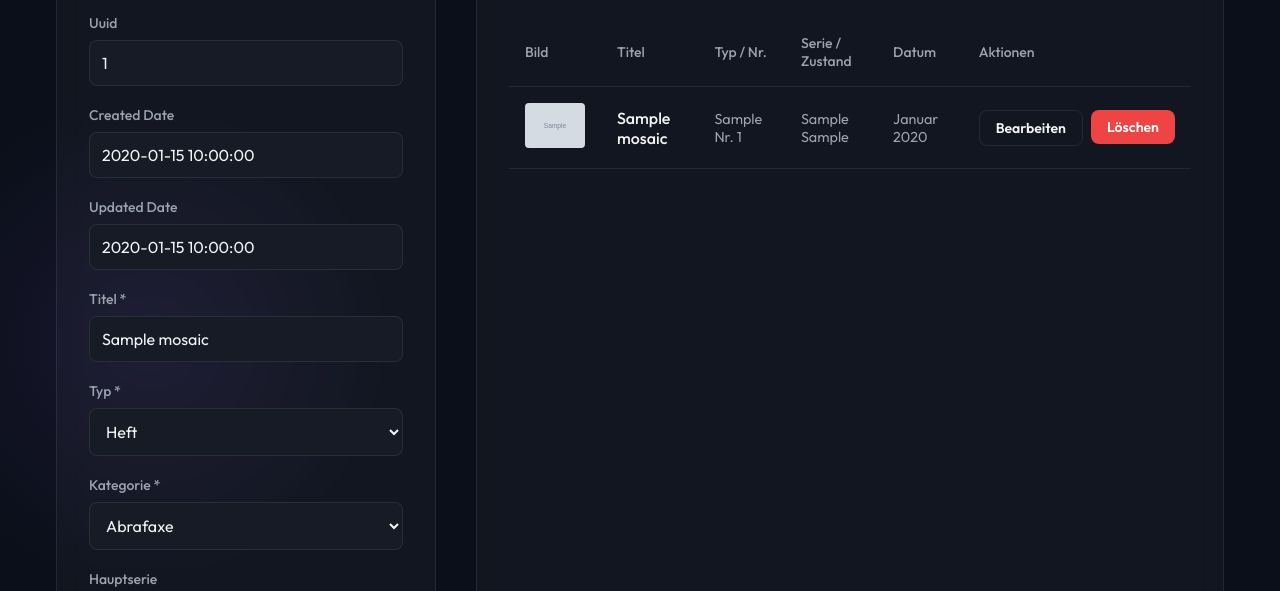
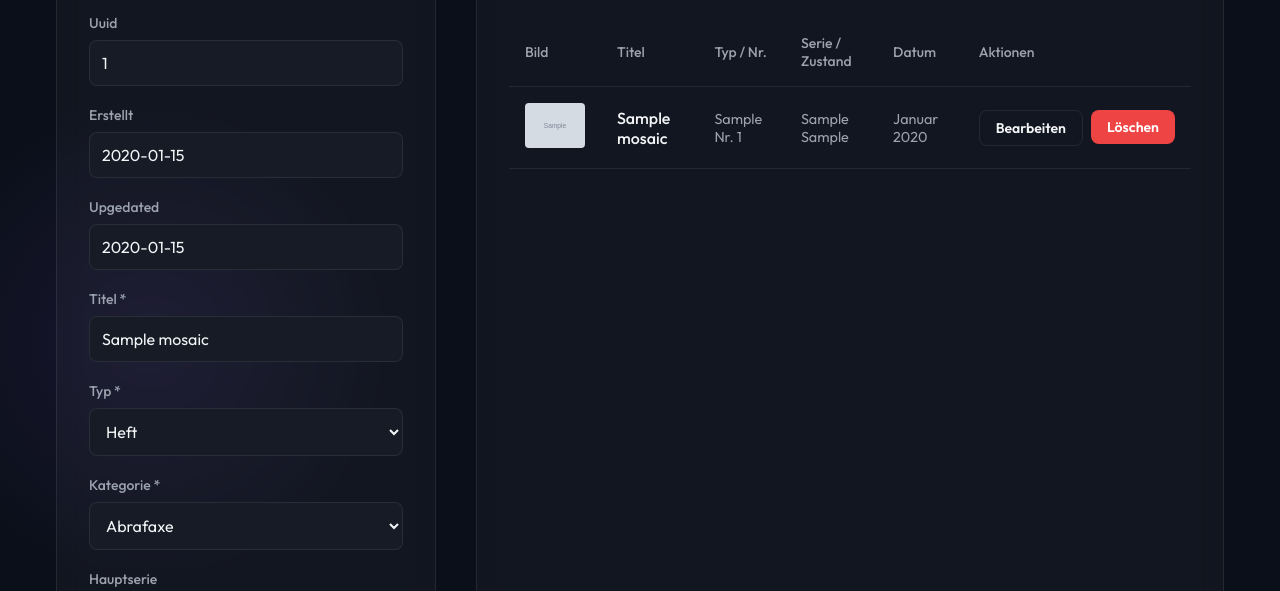
Before and after one commit to heikopetzold/mosaik-sammlung, a PHP site: page /admin.php?edit=1 in a window 1280 px wide; the page is wider, and only the part inside the window is pictured. Shown: the part 308-899 px from the top of that part. Run offline with PHP 8.4, Linux system fonts and the light colour scheme; a user stored in the database is signed in; tables that the repository leaves empty hold one stand-in row (values such as "Sample post"); grey boxes marked "Sample" are stand-in pictures.

Commit message:
feat: update

```diff
--- a/public/admin.php
+++ b/public/admin.php
@@ -683,13 +683,13 @@ $years = $repository->getDistinctYears();
                     </div>
 
                     <div class="form-group">
-                        <label>Created Date</label>
-                        <input type="text" value="<?= htmlspecialchars((string) ($editMosaic['created_at'] ?? '')) ?>" disabled>
+                        <label>Erstellt</label>
+                        <input type="text" value="<?= htmlspecialchars((string) substr(($editMosaic['created_at'] ?? ''), 0, 10)) ?>" disabled>
                     </div>
 
                     <div class="form-group">
-                        <label>Updated Date</label>
-                        <input type="text" value="<?= htmlspecialchars((string) ($editMosaic['updated_at'] ?? '')) ?>" disabled>
+                        <label>Upgedated</label>
+                        <input type="text" value="<?= htmlspecialchars((string) substr(($editMosaic['updated_at'] ?? ''), 0, 10)) ?>" disabled>
                     </div>
                 <?php endif; ?>
 
```
Also changed, not shown: migrations/001_mosaics_v2.sql (added).
